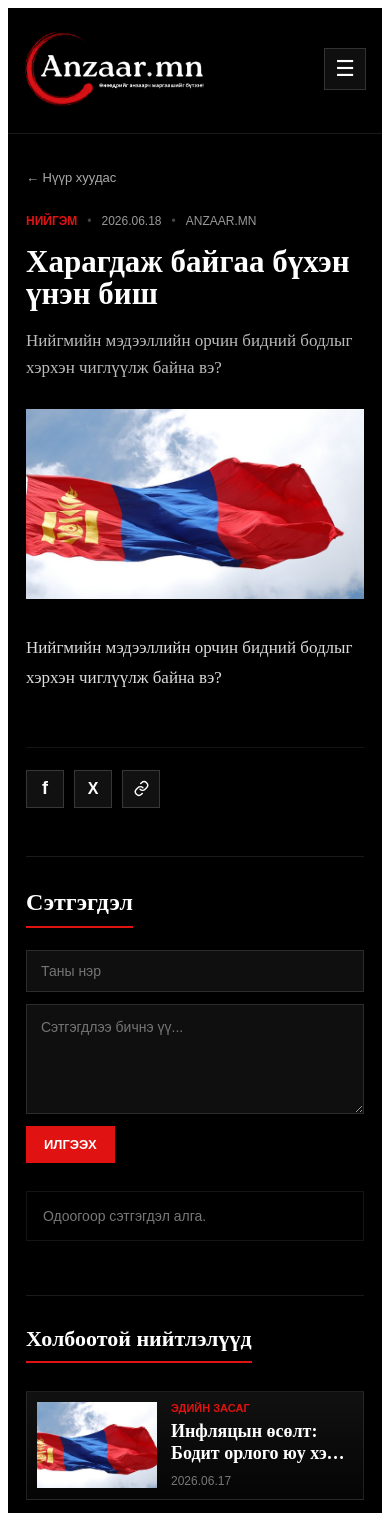
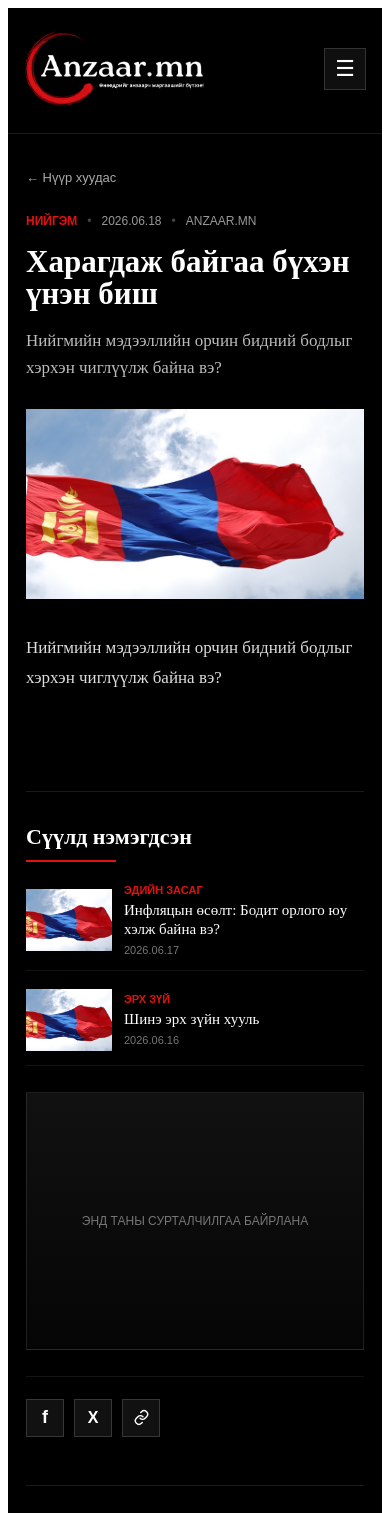
Before and after one commit to toogeemunkhtogtokh-ai/Anzaar-mn, a Next.js app: page /article/1 in a window 390 px wide. Shown: the top 1513 px of the page. Built offline with nearby package versions, Linux system fonts and the light colour scheme.

Commit message:
Update page.js

```diff
--- a/app/article/[id]/page.js
+++ b/app/article/[id]/page.js
@@ -398,9 +398,12 @@ const addComment = () => {
 
                 <aside
   style={{
-    display: isMobile ? "none" : "block",
-    borderLeft: "1px solid rgba(255,255,255,.08)",
-    paddingLeft: 26,
+    display: "block",
+    borderLeft: isMobile ? "none" : "1px solid rgba(255,255,255,.08)",
+    borderTop: isMobile ? "1px solid rgba(255,255,255,.1)" : "none",
+    paddingLeft: isMobile ? 0 : 26,
+    paddingTop: isMobile ? 32 : 0,
+    marginTop: isMobile ? 36 : 0,
   }}
 >
   <div
```
